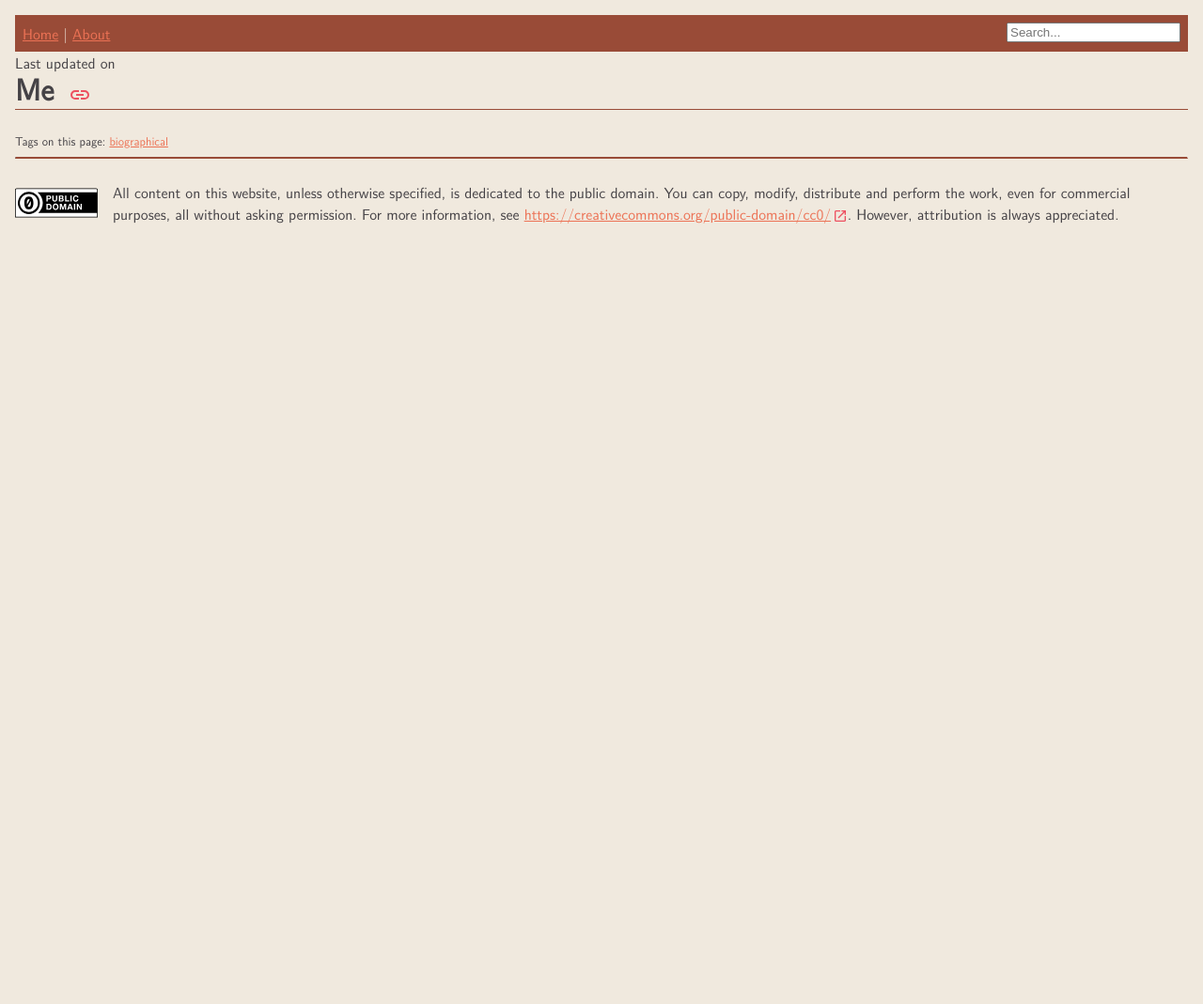
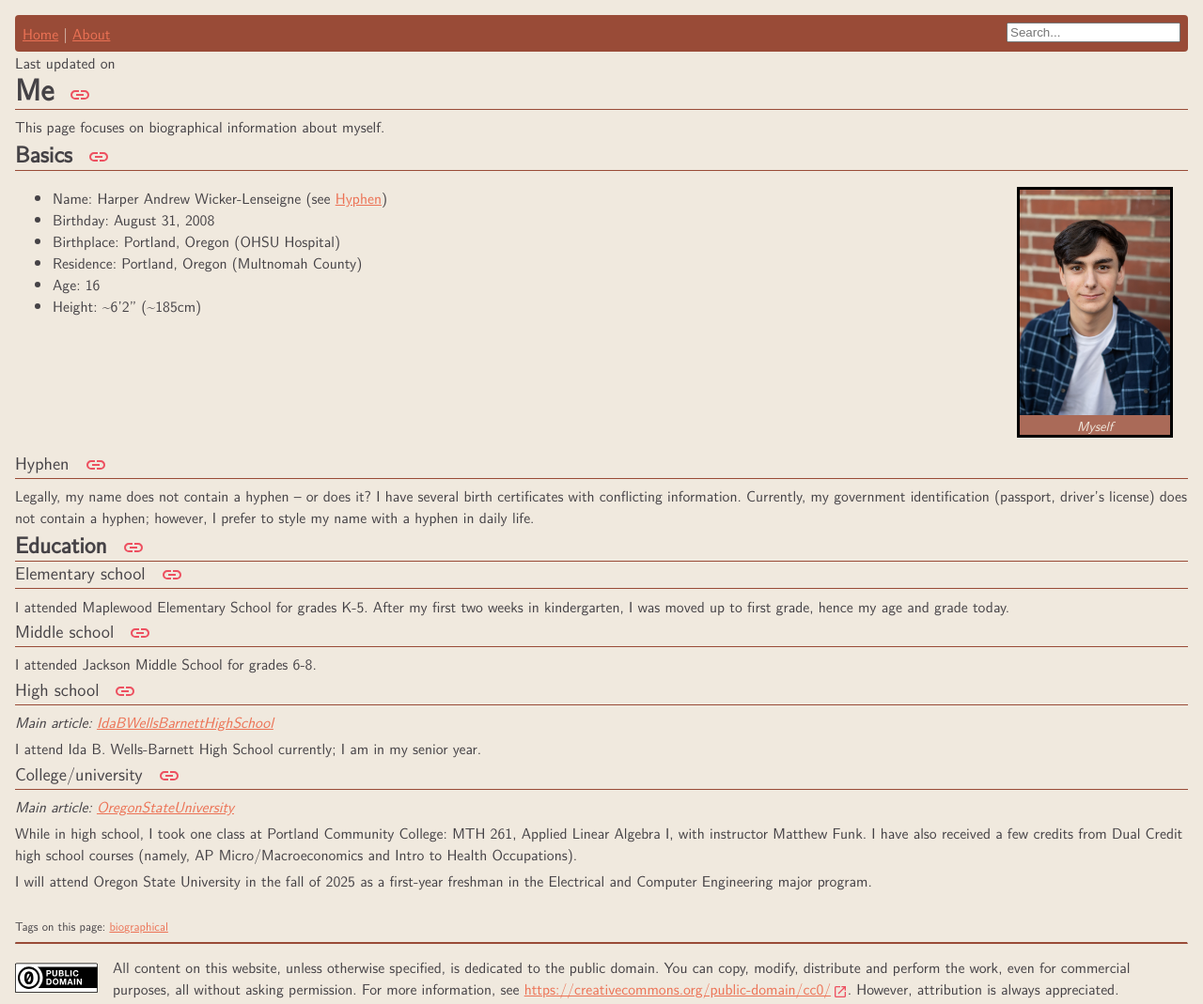
Before and after one commit to harperawl/home, a Jekyll site: the page built from _pages/Me.md, in a window 1280 px wide. Shown: the whole page at 94% size. Built offline with Jekyll 4.4.1, drawn with Linux system fonts in a browser that asks for light colours; before the commit the page ends 900 px from its top, so only the background shows below that.

Commit message:
improve previews, inline images, and add content

```diff
--- /dev/null
+++ b/_includes/inline_image.html
@@ -0,0 +1,6 @@
+<figure>
+    <img src="{{ include.src }}" alt="{{ include.alt }}">
+    {% if include.caption %}
+      <figcaption><em>{{ include.caption }}</em></figcaption>
+    {% endif %}
+</figure>
--- a/_includes/previews.html
+++ b/_includes/previews.html
@@ -9,7 +9,7 @@
         const href = link.getAttribute("href");
         let isLocal = true;
 
-        if (href.startsWith("http") || href.startsWith("/")) {
+        if (href.startsWith("http") || href.startsWith("/") || href.startsWith("#")) {
           isLocal = false;
           if (href.startsWith("http")) {
             link.target = "_blank";
--- a/_pages/Me.md
+++ b/_pages/Me.md
@@ -3,3 +3,39 @@ title: Me
 description: Information about myself, Harper Wicker-Lenseigne.
 tags: [biographical]
 ---
+This page focuses on biographical information about myself.
+## Basics
+{% include inline_image.html
+    src="/assets/images/harper.jpg"
+    alt="Vertical portrait photo of Harper Wicker-Lenseigne"
+    caption="Myself"
+%}
+- Name: Harper Andrew Wicker-Lenseigne (see [Hyphen](#hyphen))
+- Birthday: August 31, 2008
+- Birthplace: Portland, Oregon (OHSU Hospital)
+- Residence: Portland, Oregon (Multnomah County)
+- Age: 16
+- Height: ~6'2" (~185cm)
+
+### Hyphen
+Legally, my name does not contain a hyphen -- or does it? I have several birth certificates with conflicting information. Currently, my government identification (passport, driver's license) does not contain a hyphen; however, I prefer to style my name with a hyphen in daily life.
+
+## Education
+
+### Elementary school
+I attended Maplewood Elementary School for grades K-5. After my first two weeks in kindergarten, I was moved up to first grade, hence my age and grade today.
+
+### Middle school
+I attended Jackson Middle School for grades 6-8.
+
+### High school
+*Main article: [IdaBWellsBarnettHighSchool](IdaBWellsBarnettHighSchool)*
+
+I attend Ida B. Wells-Barnett High School currently; I am in my senior year.
+
+### College/university
+*Main article: [OregonStateUniversity](OregonStateUniversity)*
+
+While in high school, I took one class at Portland Community College: MTH 261, Applied Linear Algebra I, with instructor Matthew Funk. I have also received a few credits from Dual Credit high school courses (namely, AP Micro/Macroeconomics and Intro to Health Occupations).
+
+I will attend Oregon State University in the fall of 2025 as a first-year freshman in the Electrical and Computer Engineering major program.
--- a/assets/css/styles.css
+++ b/assets/css/styles.css
@@ -37,6 +37,7 @@ header {
   padding: 0.5rem;
   left: 0;
   top: 0;
+  border-radius: 4px;
 }
 
 footer {
@@ -57,7 +58,8 @@ h1, h2, h3, h4, h5, h6 {
   display: inline-block;
   border-bottom: 1px solid var(--supplementary-color);
   line-height: 1;
-  margin: 0;
+  margin-top: 0;
+  margin-bottom: 0.1rem;
   padding: 0;
   width: 100%;
 }
@@ -71,12 +73,40 @@ h2 {
 }
 
 h3 {
-  font-weight: 500;
+  font-weight: 550;
 }
 
 hr {
 	border-top: none;
 	border-bottom: 2px solid var(--supplementary-color);
+}
+
+figure {
+  float: right;
+  margin: 1em;
+  max-width: 10rem;
+  text-align: center;
+  border: 3px solid black;
+}
+
+figure img {
+  display: block;
+  margin: 0;
+  max-width: 10rem;
+  height: auto;
+}
+
+figcaption {
+  margin: 0;
+  font-size: 0.9em;
+  color: var(--off-white);
+  background: var(--supplementary-color);
+  opacity: 0.8;
+}
+
+p {
+  margin-top: 0.3rem;
+  margin-bottom: 0.3rem;
 }
 
 /* ids */
```
Also changed, not shown: _pages/ThisWebsite.md (+11 -0 lines).
